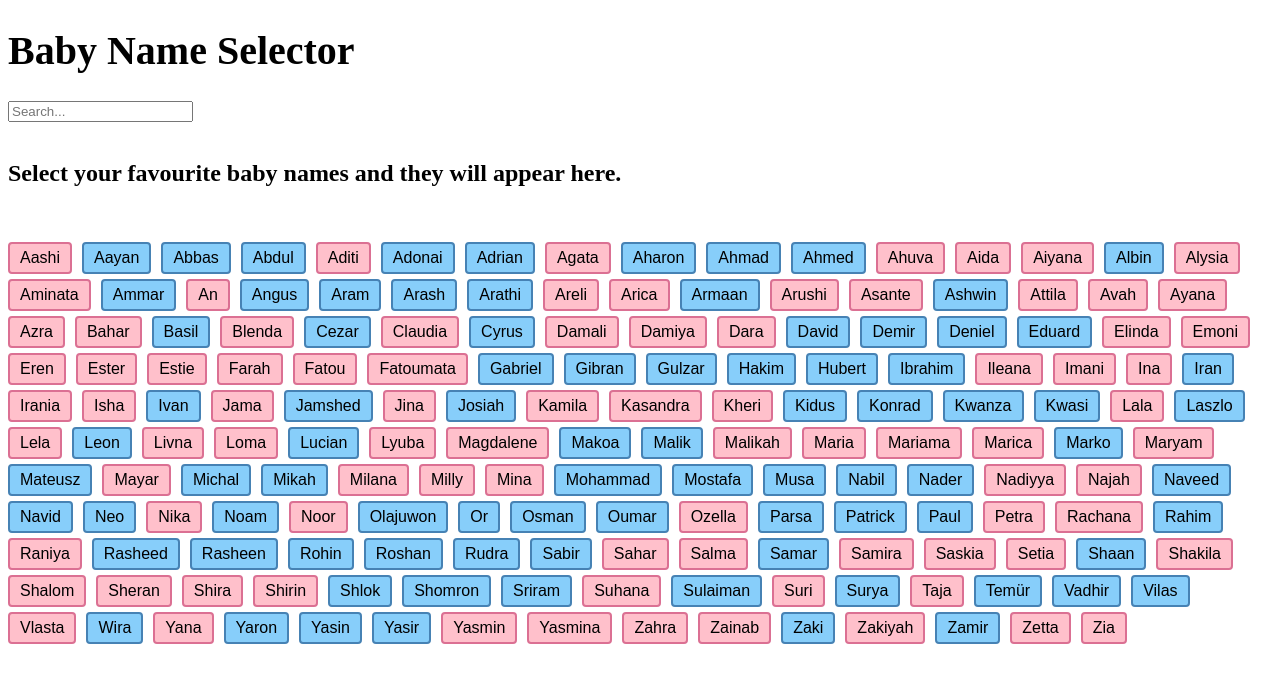
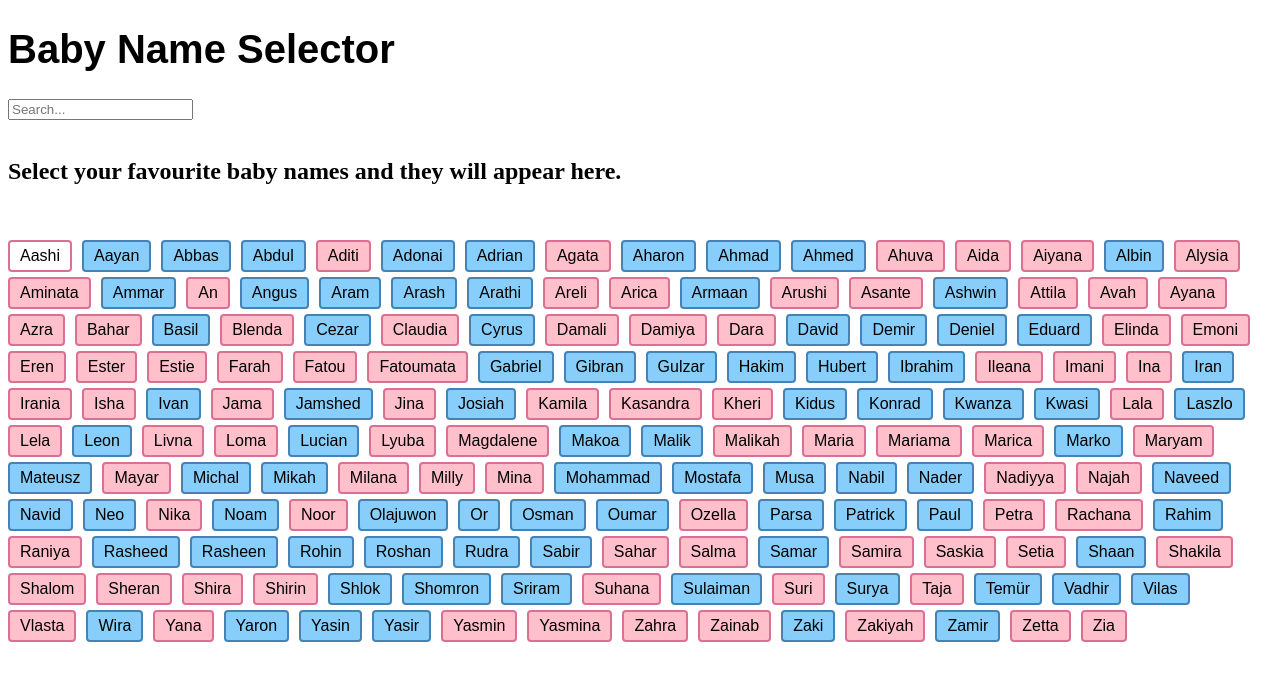
Before and after one commit to nchumphot/baby-names-react, a React (Create React App) app: page / in a window 1280 px wide. In both pictures the pointer is over the button "Aashi". Shown: the top 682 px of the page. Built offline with nearby package versions, Linux system fonts and the light colour scheme.

Commit message:
Added hover button styles

```diff
--- a/src/css/style.css
+++ b/src/css/style.css
@@ -4,6 +4,12 @@
   font-size: 16px;
   border: 2px solid palevioletred;
   border-radius: 4px;
+  transition-duration: 0.3s;
+}
+
+.button-female:hover{
+  background-color: white;
+  border: 2px solid palevioletred;
 }
 
 .button-male {
@@ -12,6 +18,12 @@
   font-size: 16px;
   border: 2px solid steelblue;
   border-radius: 4px;
+  transition-duration: 0.3s;
+}
+
+.button-male:hover{
+  background-color: white;
+  border: 2px solid steelblue;
 }
 
 button {
@@ -28,4 +40,5 @@ button {
 h1 {
   color: black;
   font-size: 40px;
+  font-family: Arial, Helvetica, sans-serif;
 }
```
